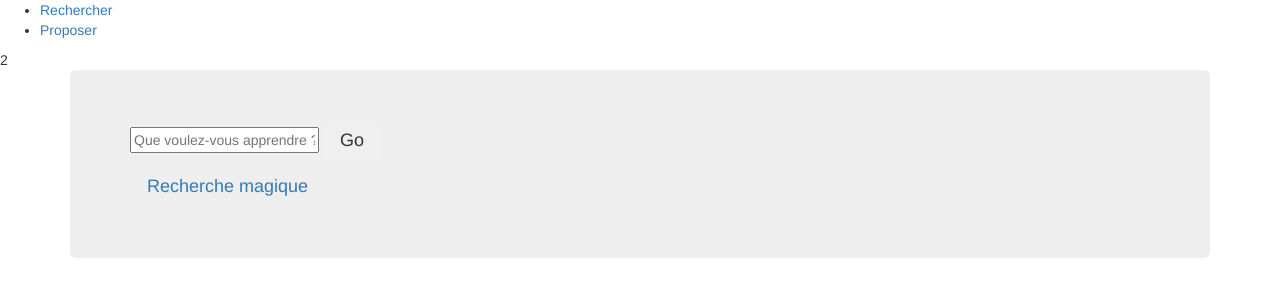
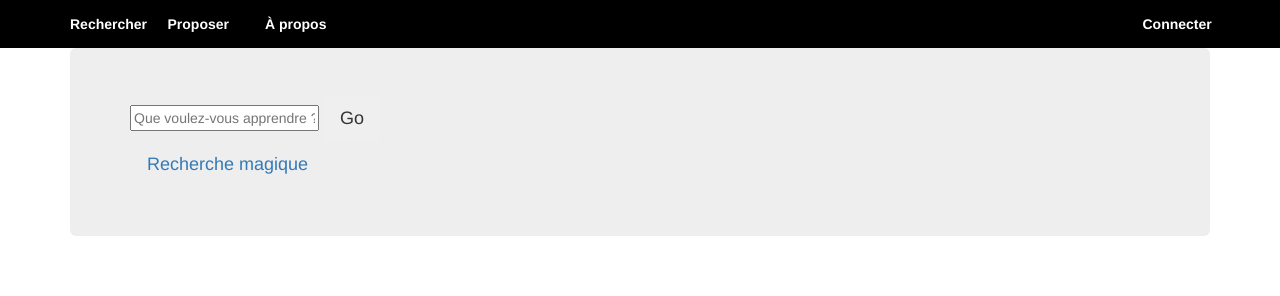
Before and after one commit to Glyca/tiich-sw2014, a website: page index.html in a window 1280 px wide. Drawn offline with Linux system fonts and the light colour scheme.

Commit message:
Création du header.

```diff
--- a/index.html
+++ b/index.html
@@ -20,16 +20,31 @@
     <script src="app.js"></script>
 </head>
 <body>
+
+<nav>
+    <div class="container">
+        <div class="row">
+            <div class="col-md-1">
+                <a href="#/">Rechercher</a>
+            </div>
+            <div class="col-md-1">
+                <a href="#/workshop/5">Proposer</a>
+            </div>
+            <div class="col-md-1">
+                <a href="#">À propos</a>
+            </div>
+            <div class="col-md-8">
+            </div>
+            <div class="col-md-1">
+                <a href="#">Connecter</a>
+            </div>
+        </div>
+    </div>
+</nav>
+
 <!--[if lt IE 8]>
 <p class="browserupgrade">You are using an <strong>outdated</strong> browser. Please <a href="http://browsehappy.com/">upgrade your browser</a> to improve your experience.</p>
 <![endif]-->
-
-<ul>
-    <li><a href="#/">Rechercher</a></li>
-    <li><a href="#/workshop/5">Proposer</a></li>
-</ul>
-
-{{ 1 + 1 }}
 
 <ng-view></ng-view>
 
--- a/style.css
+++ b/style.css
@@ -0,0 +1,16 @@
+nav {
+    background-color : black;
+    color: white;
+    padding: 1em;
+}
+
+nav a {
+    color: white;
+    font-weight: bold;
+}
+
+nav a:hover {
+    color: white;
+    font-weight: bold;
+    text-decoration: underline;
+}
```
